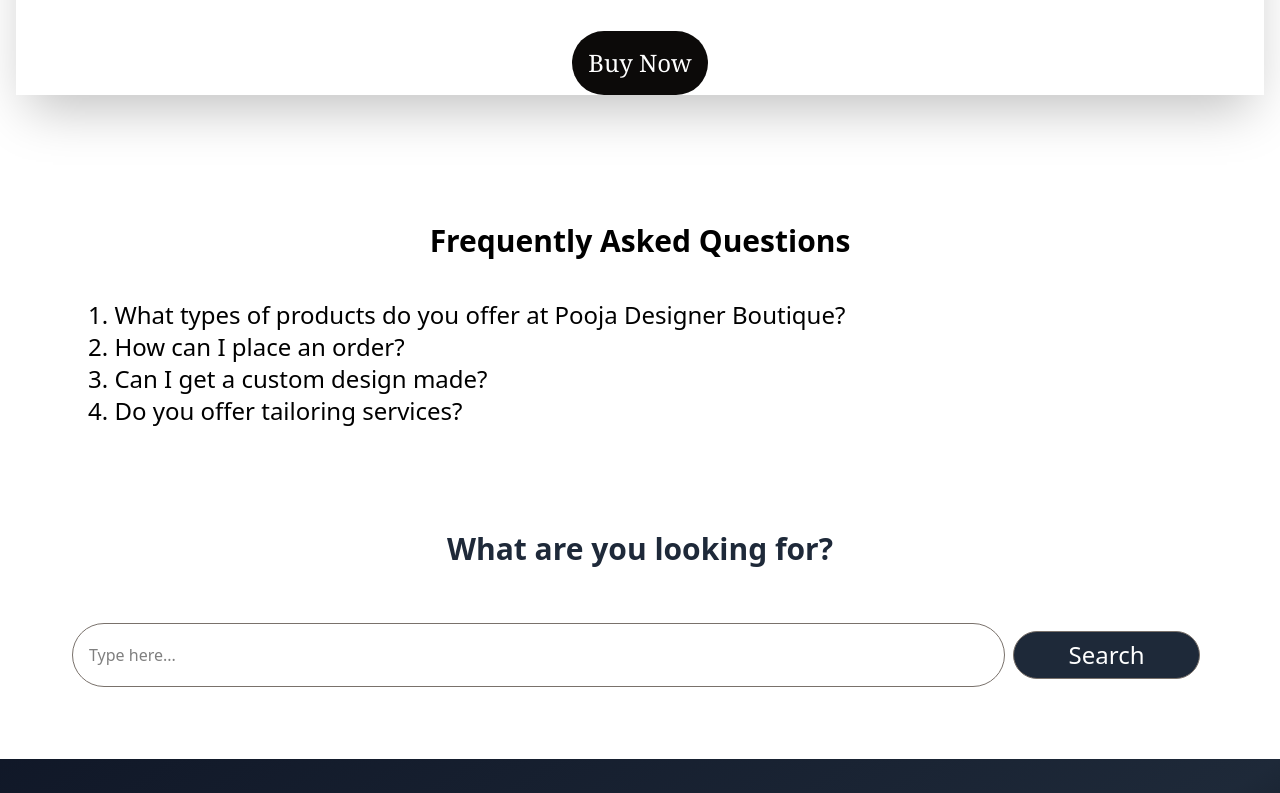
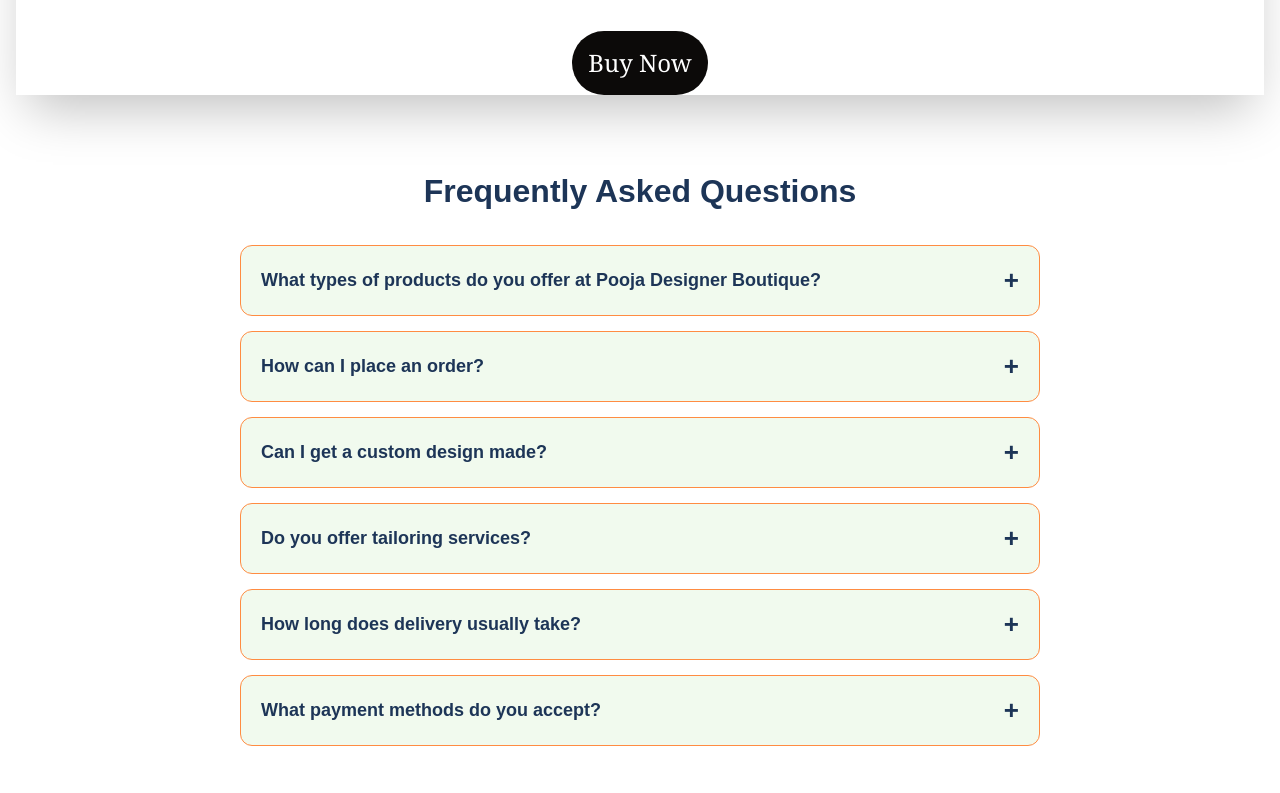
Before and after one commit to AayushSahani01/Pooja_project, a React (Vite) app: page / in a window 1280 px wide. Shown: the part 2227-3020 px from the top of the page. Built offline with nearby package versions, Linux system fonts and the light colour scheme.

Commit message:
improved faq section

```diff
--- /dev/null
+++ b/src/landingPage/Home/Faq.jsx
@@ -0,0 +1,153 @@
+import React, { useState } from "react";
+
+const Faq = () => {
+  const [activeIndex, setActiveIndex] = useState(null);
+
+  const faqs = [
+    {
+      question: "What types of products do you offer at Pooja Designer Boutique?",
+      answer:
+        "We offer a wide range of ethnic wear, bridal outfits, and modern fusion designs tailored to your preferences.",
+    },
+    {
+      question: "How can I place an order?",
+      answer:
+        "You can place an order directly through our website by browsing collections, adding items to your cart, and checking out securely.",
+    },
+    {
+      question: "Can I get a custom design made?",
+      answer:
+        "Yes, we specialize in custom designs. Share your requirements, and our team will bring your vision to life.",
+    },
+    {
+      question: "Do you offer tailoring services?",
+      answer:
+        "Absolutely! We offer expert tailoring to ensure a perfect fit for every customer.",
+    },
+    {
+      question: "How long does delivery usually take?",
+      answer:
+        "Standard delivery takes 5–7 business days, while custom orders may take 2–3 weeks depending on the complexity.",
+    },
+    {
+      question: "What payment methods do you accept?",
+      answer:
+        "We accept all major debit/credit cards, UPI, net banking, and cash-on-delivery in selected regions.",
+    },
+  ];
+
+  const toggleFAQ = (index) => {
+    setActiveIndex(activeIndex === index ? null : index);
+  };
+
+  return (
+    <div style={{ fontFamily: "Arial, sans-serif", padding: "40px" }}>
+      <h2
+        style={{
+          textAlign: "center",
+          marginBottom: "30px",
+          fontSize: "2rem",
+          fontWeight: "bold",
+          color: "#1d3557",
+        }}
+        className="faq-heading"
+      >
+        Frequently Asked Questions
+      </h2>
+      <div style={{ maxWidth: "800px", margin: "auto" }}>
+        {faqs.map((faq, index) => {
+          const isActive = activeIndex === index;
+          return (
+            <div
+              key={index}
+              onClick={() => toggleFAQ(index)}
+              style={{
+                padding: isActive ? "20px" : "15px 20px",
+                margin: "15px 0",
+                border: isActive
+                  ? "2px solid oklch(0.7 0.2 44.12)"
+                  : "1px solid #444",
+                borderRadius: isActive ? "16px" : "12px",
+                background: isActive ? "#1e1e1e" : "transparent",
+                cursor: "pointer",
+                transition: "all 0.3s ease",
+                color: "#f0f0f0",
+                minHeight: "70px",
+                display: "flex",
+                flexDirection: "column",
+                justifyContent: "center",
+              }}
+              className="faq-item"
+            >
+              <div
+                style={{
+                  fontWeight: "600",
+                  display: "flex",
+                  justifyContent: "space-between",
+                  alignItems: "center",
+                  fontSize: "18px",
+                  color: "#ffffff",
+                }}
+                className="faq-question"
+              >
+                <span>{faq.question}</span>
+                <span
+                  style={{
+                    fontSize: "26px",
+                    fontWeight: "bold",
+                    transition: "transform 0.3s ease",
+                  }}
+                >
+                  {isActive ? "−" : "+"}
+                </span>
+              </div>
+              {isActive && (
+                <div
+                  style={{
+                    marginTop: "10px",
+                    lineHeight: "1.5",
+                    color: "#e0e0e0",
+                    fontWeight: "400",
+                  }}
+                  className="faq-answer"
+                >
+                  {faq.answer}
+                </div>
+              )}
+            </div>
+          );
+        })}
+      </div>
+
+      {/* Light and dark mode styles */}
+      <style>{`
+        :root:not(.dark) .faq-item {
+          color: #1d3557 !important;
+          border-color: #ff8c42 !important;
+        }
+
+        :root:not(.dark) .faq-question {
+          color: #1d3557 !important;
+        }
+
+        :root:not(.dark) .faq-answer {
+          color: #333 !important;
+        }
+
+        :root:not(.dark) .faq-item {
+          background-color: #f1faee !important;
+        }
+        :root:not(.dark) .faq-item.active {
+          background-color: #ffffff !important;
+          border-color: #ff8c42 !important;
+          border-width: 2px !important;
+        }
+        .dark .faq-heading {
+          color: #ffffff !important;
+        }
+      `}</style>
+    </div>
+  );
+};
+
+export default Faq;
--- a/src/landingPage/Home/Fun.jsx
+++ /dev/null
@@ -1,25 +0,0 @@
-import React from "react";
-
-const Fun = () => {
-  return (
-    <div className="p-8 m-10">
-      <div className="  ">
-        <div className="text-3xl font-bold text-center underline-offset-2 p-4 m-2 ">
-          <h1>Frequently Asked Questions</h1>
-        </div>
-        <div className="">
-          <ol className="p-4 text-2xl">
-            <li>
-              1. What types of products do you offer at Pooja Designer Boutique?
-            </li>
-            <li>2. How can I place an order?</li>
-            <li>3. Can I get a custom design made?</li>
-            <li>4. Do you offer tailoring services?</li>
-          </ol>
-        </div>
-      </div>
-    </div>
-  );
-};
-
-export default Fun;
--- a/src/landingPage/Home/HeroRoute.jsx
+++ b/src/landingPage/Home/HeroRoute.jsx
@@ -9,7 +9,7 @@ import HomeSection from './HomeSection';
 import ImageSection from './ImageSection';
 import Buy from './Buy';
 import Info from './Info';
-import Fun from './Fun';
+import Faq from './Faq.jsx';
 import MainSection from './MainSection';
 
 const HeroRoute = () => {
@@ -21,7 +21,7 @@ const HeroRoute = () => {
             <MainSection />
             <ImageSection />
             <Buy />
-            <Fun />
+            <Faq />
             <Contract />
             <Info />
             <Support />
```
Also changed, not shown: package.json (line endings or trailing spaces), 1 other file (tests, documents, lock files or other folders).
